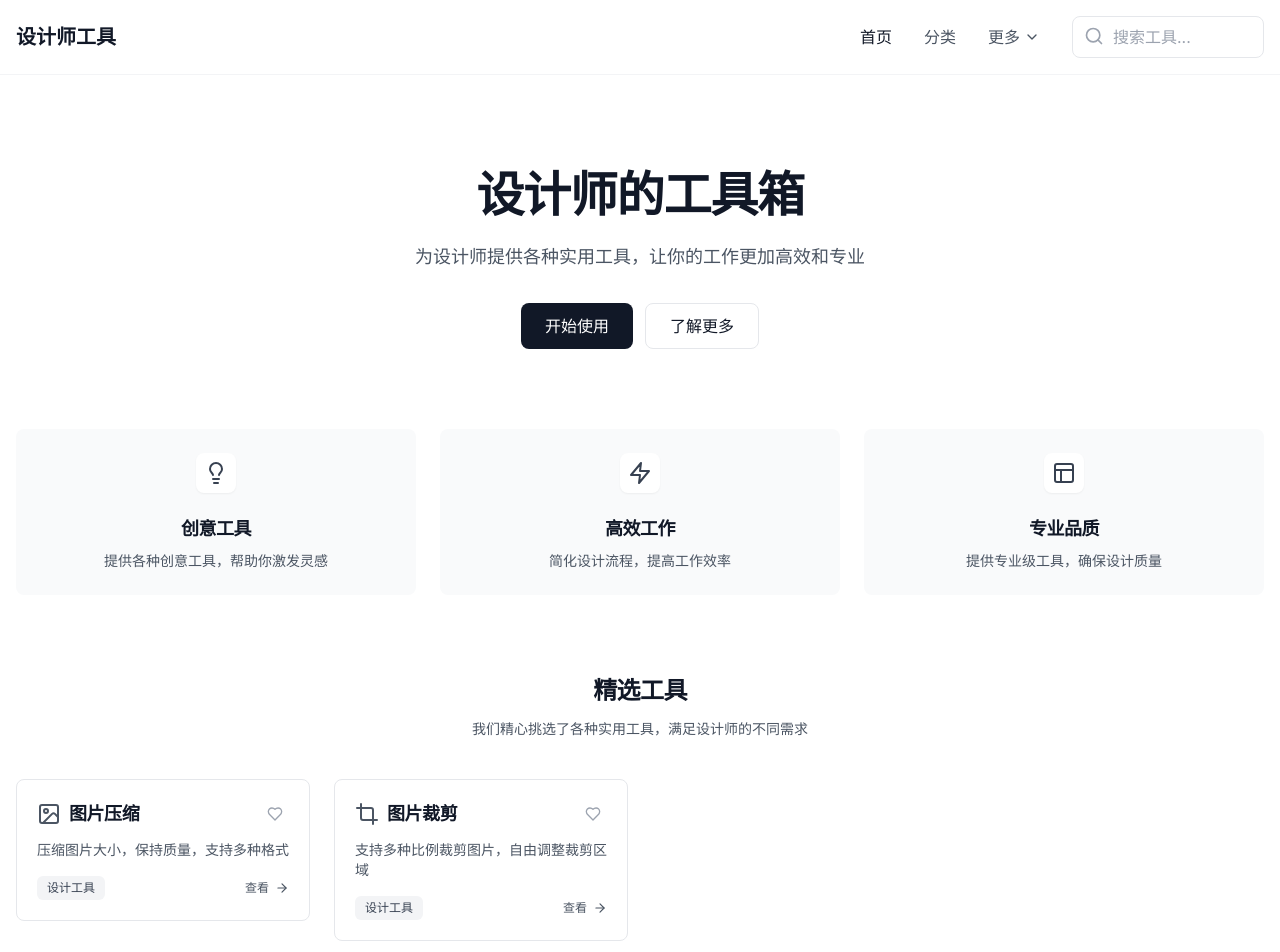
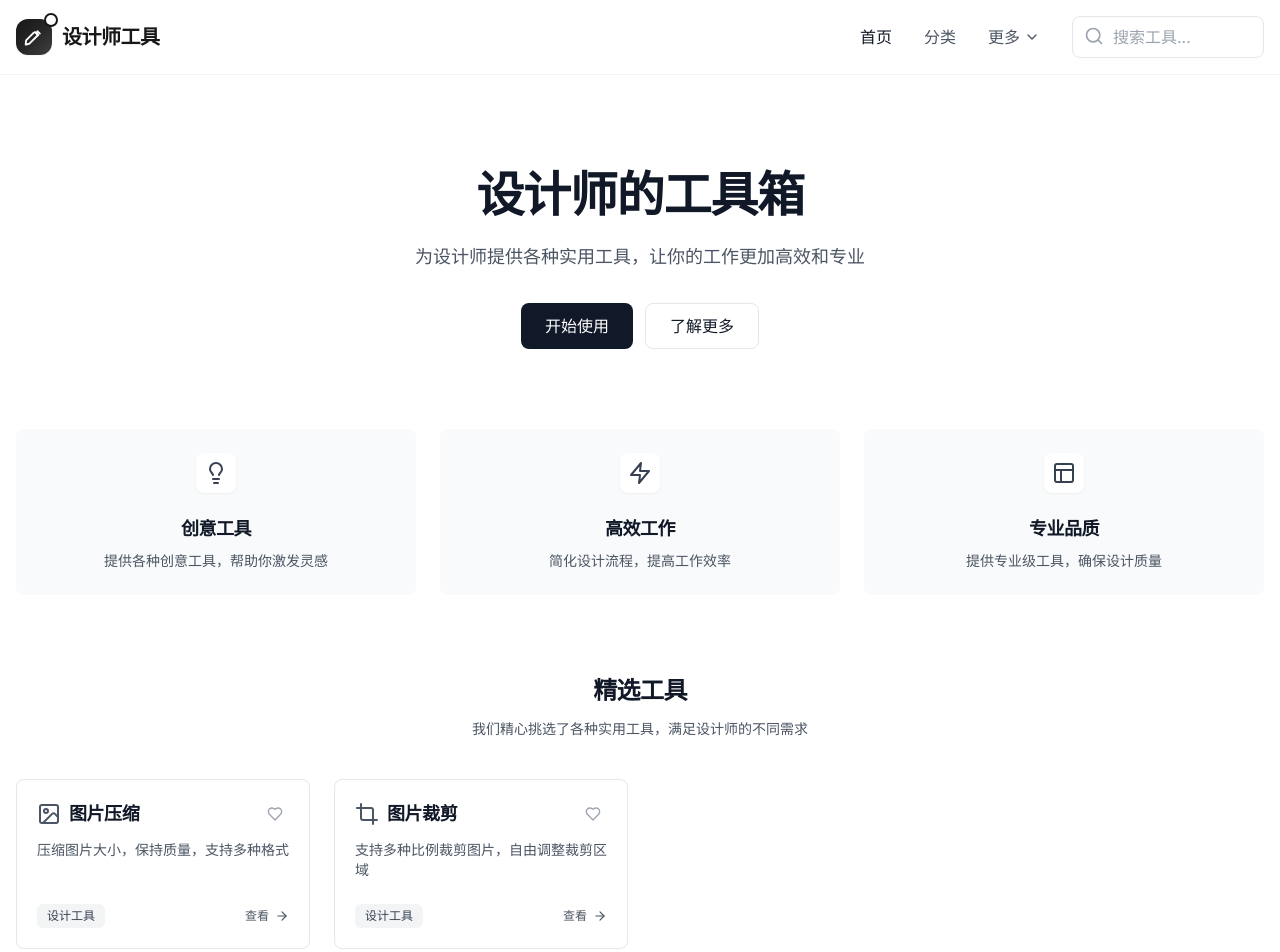
Before and after one commit to zane689/toolbox, a React (Vite) app: page / in a window 1280 px wide. Shown: the top 952 px of the page. Built offline with nearby package versions, Linux system fonts and the light colour scheme.

Commit message:
feat: polish navbar logo, unify tool card height, and update footer email

```diff
--- a/src/components/layout/Footer.tsx
+++ b/src/components/layout/Footer.tsx
@@ -12,12 +12,12 @@ function Footer() {
           <div>
             <h4 className="text-base font-semibold mb-3">联系我们</h4>
             <ul className="space-y-2 text-gray-400 text-sm">
-              <li>邮箱: contact@designertools.com</li>
+              <li>邮箱: tongboh@163.com</li>
             </ul>
           </div>
         </div>
         <div className="border-t border-gray-800 mt-8 pt-6 text-center">
-          <p className="text-gray-500 text-sm">© 2024 设计师工具网站. 保留所有权利.</p>
+          <p className="text-gray-500 text-sm">© 2026 设计师工具网站. 保留所有权利.</p>
         </div>
       </div>
     </footer>
--- a/src/components/layout/Navbar.tsx
+++ b/src/components/layout/Navbar.tsx
@@ -13,8 +13,27 @@ function Navbar() {
       <div className="container mx-auto px-4">
         <div className="flex justify-between items-center py-4">
           {/* Logo */}
-          <Link to="/" className="text-xl font-bold text-gray-900">
-            设计师工具
+          <Link to="/" className="flex items-center gap-2.5 text-xl font-bold">
+            <span className="relative inline-flex items-center justify-center h-9 w-9 rounded-xl bg-gradient-to-br from-neutral-900 via-neutral-800 to-neutral-700 shadow-sm">
+              <svg
+                viewBox="0 0 24 24"
+                fill="none"
+                className="h-5 w-5 text-white"
+                stroke="currentColor"
+                strokeWidth="2.2"
+                strokeLinecap="round"
+                strokeLinejoin="round"
+                aria-hidden="true"
+              >
+                <path d="M3 21l3.5-1 9.2-9.2a2.4 2.4 0 0 0 0-3.4l-.6-.6a2.4 2.4 0 0 0-3.4 0L2.5 16l-.5 5z" />
+                <path d="M14 7l3 3" />
+                <path d="M16 5l3 3" />
+              </svg>
+              <span className="absolute -top-1 -right-1 h-2.5 w-2.5 rounded-full bg-white ring-2 ring-neutral-900" />
+            </span>
+            <span className="text-neutral-900 tracking-tight">
+              设计师工具
+            </span>
           </Link>
 
           {/* Desktop Navigation */}
--- a/src/components/tools/ToolCard.tsx
+++ b/src/components/tools/ToolCard.tsx
@@ -31,9 +31,9 @@ function ToolCard({ id, title, description, category, iconName }: ToolCardProps)
   }
 
   return (
-    <Link to={`/tool/${id}`} className="block group">
-      <div className="bg-white border border-gray-200 rounded-lg overflow-hidden hover:shadow-lg transition-all duration-200 cursor-pointer">
-        <div className="p-5">
+    <Link to={`/tool/${id}`} className="block group h-full">
+      <div className="h-full bg-white border border-gray-200 rounded-lg overflow-hidden hover:shadow-lg transition-all duration-200 cursor-pointer flex flex-col">
+        <div className="p-5 flex flex-col flex-1">
           <div className="flex items-start justify-between mb-3">
             <div className="flex items-center gap-2">
               <div className="text-gray-600">
@@ -56,7 +56,7 @@ function ToolCard({ id, title, description, category, iconName }: ToolCardProps)
           <p className="text-gray-600 text-sm mb-4 line-clamp-2">
             {description}
           </p>
-          <div className="flex items-center justify-between">
+          <div className="flex items-center justify-between mt-auto pt-2">
             <div className="inline-block px-2.5 py-1 bg-gray-100 text-gray-700 rounded-md text-xs font-medium">
               {category}
             </div>
--- a/src/pages/Home.tsx
+++ b/src/pages/Home.tsx
@@ -71,7 +71,7 @@ function Home() {
           ) : (
             <div className="grid grid-cols-1 sm:grid-cols-2 lg:grid-cols-4 gap-6">
               {tools.map((tool, index) => (
-                <div key={tool.id} className="animate-fade-in" style={{ animationDelay: `${index * 0.1}s` }}>
+                <div key={tool.id} className="animate-fade-in h-full" style={{ animationDelay: `${index * 0.1}s` }}>
                   <ToolCard
                     id={tool.id}
                     title={tool.title}
```
